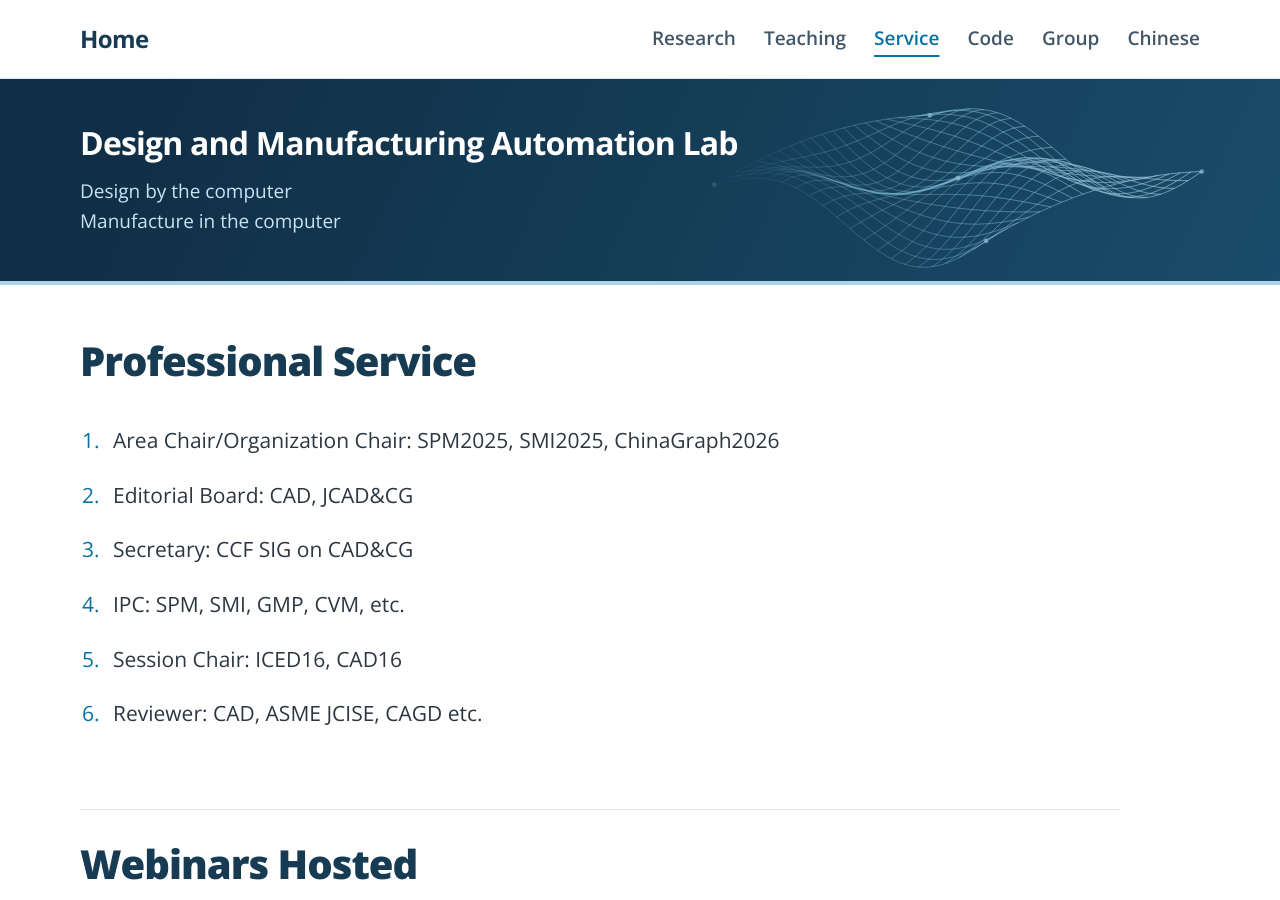
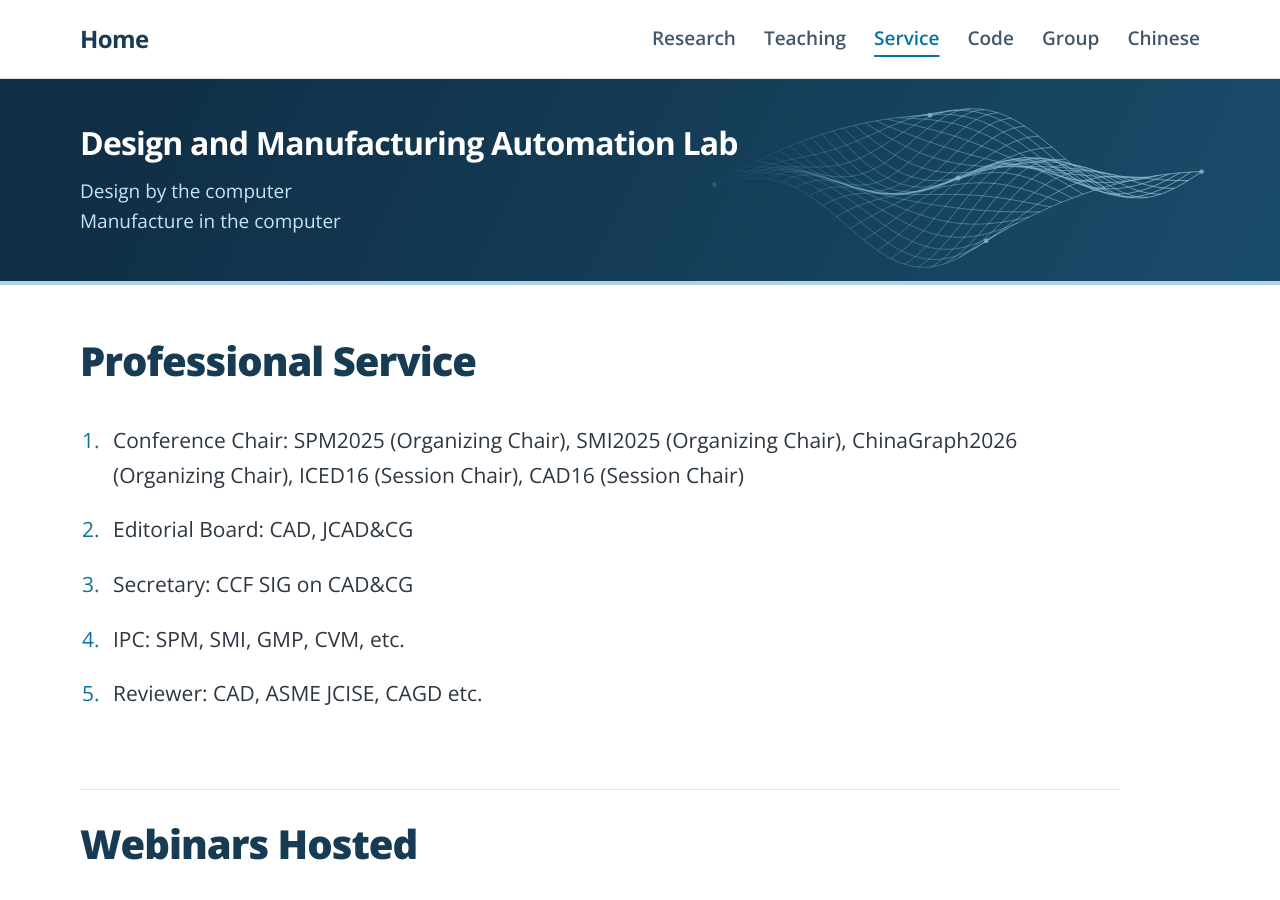
Before and after one commit to Qiang-Zou/Qiang-Zou.github.io, a Jekyll site: the page built from content/service.md, in a window 1280 px wide and 900 px high. Built offline with Jekyll 4.4.1, drawn with Linux system fonts in a browser that asks for light colours.

Commit message:
Update service.md

```diff
--- a/content/service.md
+++ b/content/service.md
@@ -5,11 +5,10 @@ permalink: /services/
 
 ## Professional Service
 
-1. Area Chair/Organization Chair: SPM2025, SMI2025, ChinaGraph2026
+1. Conference Chair: SPM2025 (Organizing Chair), SMI2025 (Organizing Chair), ChinaGraph2026 (Organizing Chair), ICED16 (Session Chair), CAD16 (Session Chair)
 1. Editorial Board: CAD, JCAD&CG
 1. Secretary: CCF SIG on CAD&CG
 1. IPC: SPM, SMI, GMP, CVM, etc.
-1. Session Chair: ICED16, CAD16
 1. Reviewer: CAD, ASME JCISE, CAGD etc.
 
 ## Webinars Hosted
```
